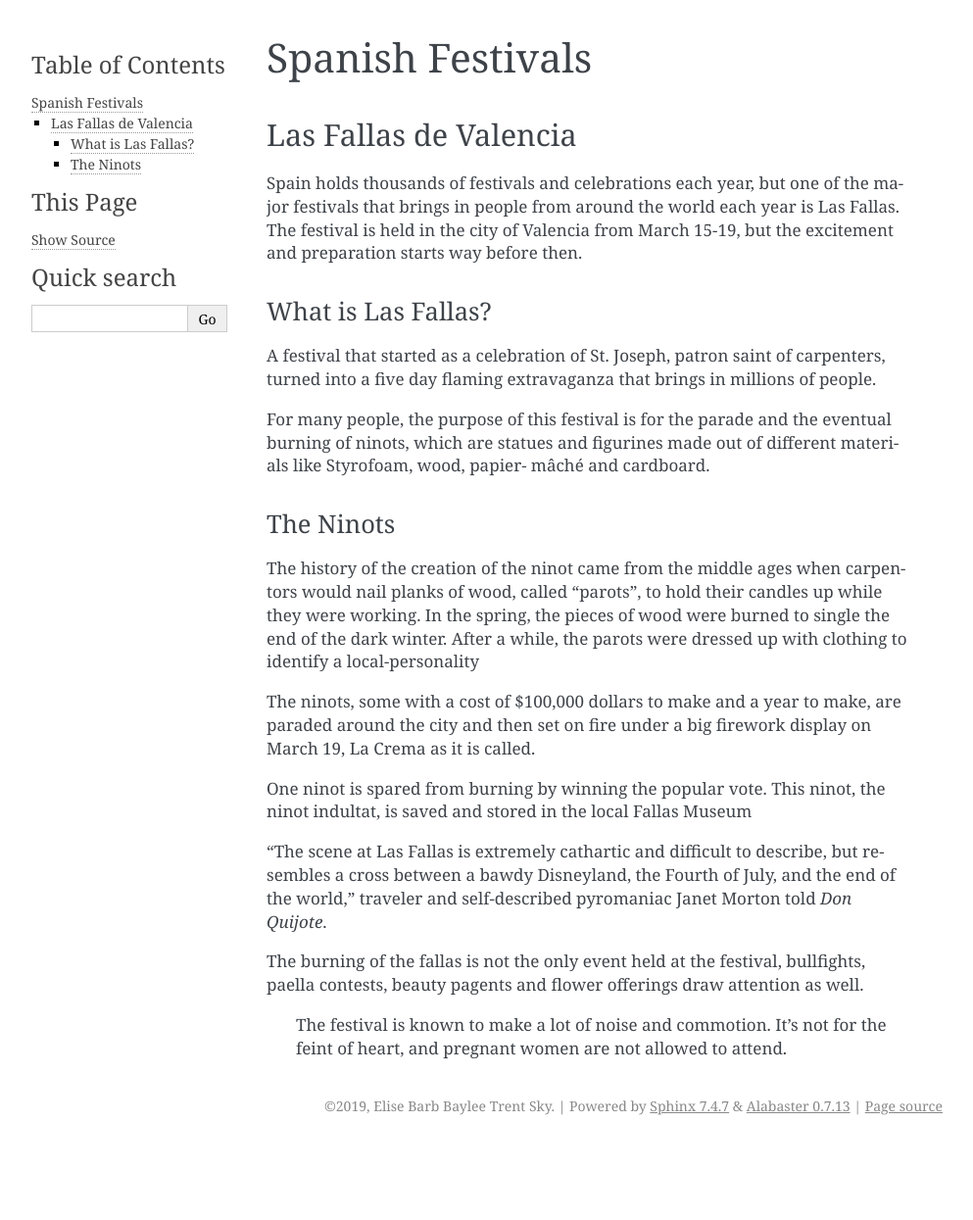
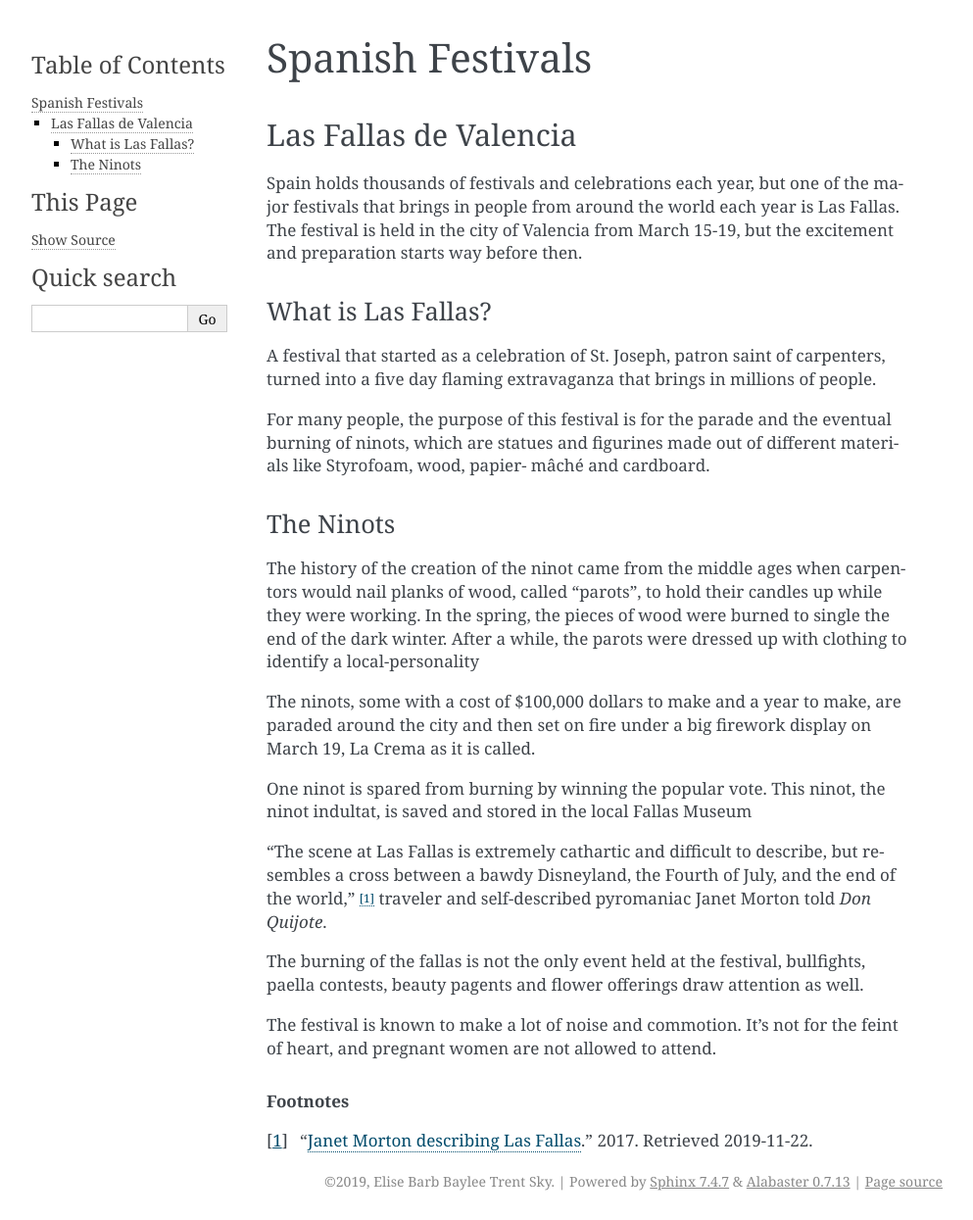
Before and after one commit to EliTaue/traveldestinations, a Sphinx documentation site: the page built from source/spain_culture.rst, in a window 1280 px wide. Shown: the whole page at 98% size, without its empty margins (148-1141 px from the left). Built offline with Sphinx 7.4.7, drawn with Linux system fonts in a browser that asks for light colours; pages that are not in the unit, such as notebooks, are missing from menus; before the commit the page ends 1168 px from its top, so only the background shows below that.

Commit message:
Added pictures and footnotes to pages.

```diff
--- a/source/spain_culture.rst
+++ b/source/spain_culture.rst
@@ -57,4 +57,10 @@ event held at the festival, bullfights, paella
 contests, beauty pagents and flower offerings draw
 attention as well.
 
-    The festival is known to make a lot of noise and commotion. It’s not for the feint of heart, and pregnant women are not allowed to attend.
+The festival is known to make a lot of noise and
+commotion. It’s not for the feint of heart, and
+pregnant women are not allowed to attend.
+
+.. rubric:: Footnotes
+
+.. [#f1] "`Janet Morton describing Las Fallas <https://www.driftwoodjournals.com/discover-valencias-las-fallas-festival-everything-you-need-to-know-about-spains-most-explosive-festival/>`_." 2017. Retrieved 2019-11-22.
```
Also changed, not shown: other parts of source/spain_culture.rst (+1 -1 lines), source/spain_food.rst (+8 -3 lines), source/spain_travel.rst (+13 -0 lines), source/s_alcaiceria1.jpg (added), source/s_alhambra1.jpg (added), source/s_park1.jpg (added), source/s_park2.jpg (added), source/s_patatas-bravas.jpg (added), source/s_plaza1.jpg (added), source/s_sangrada-familia.jpg (added).
